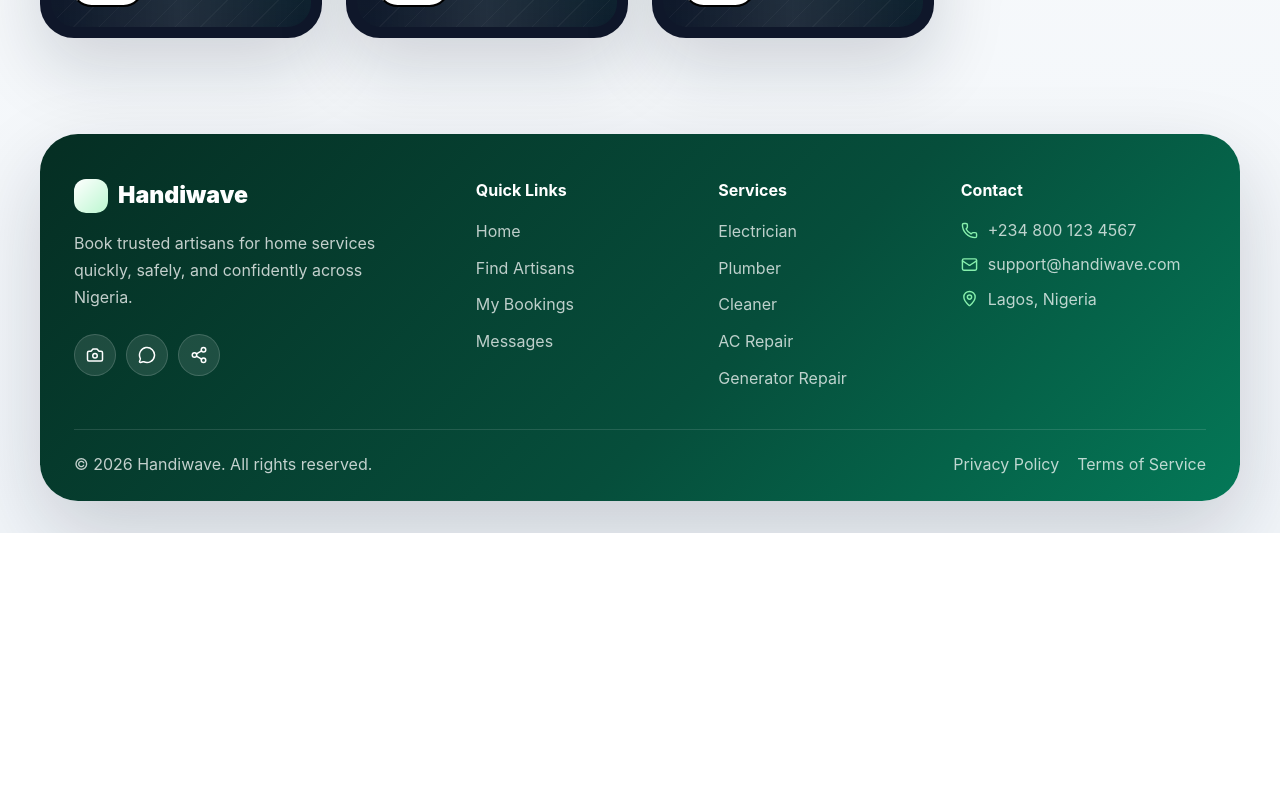
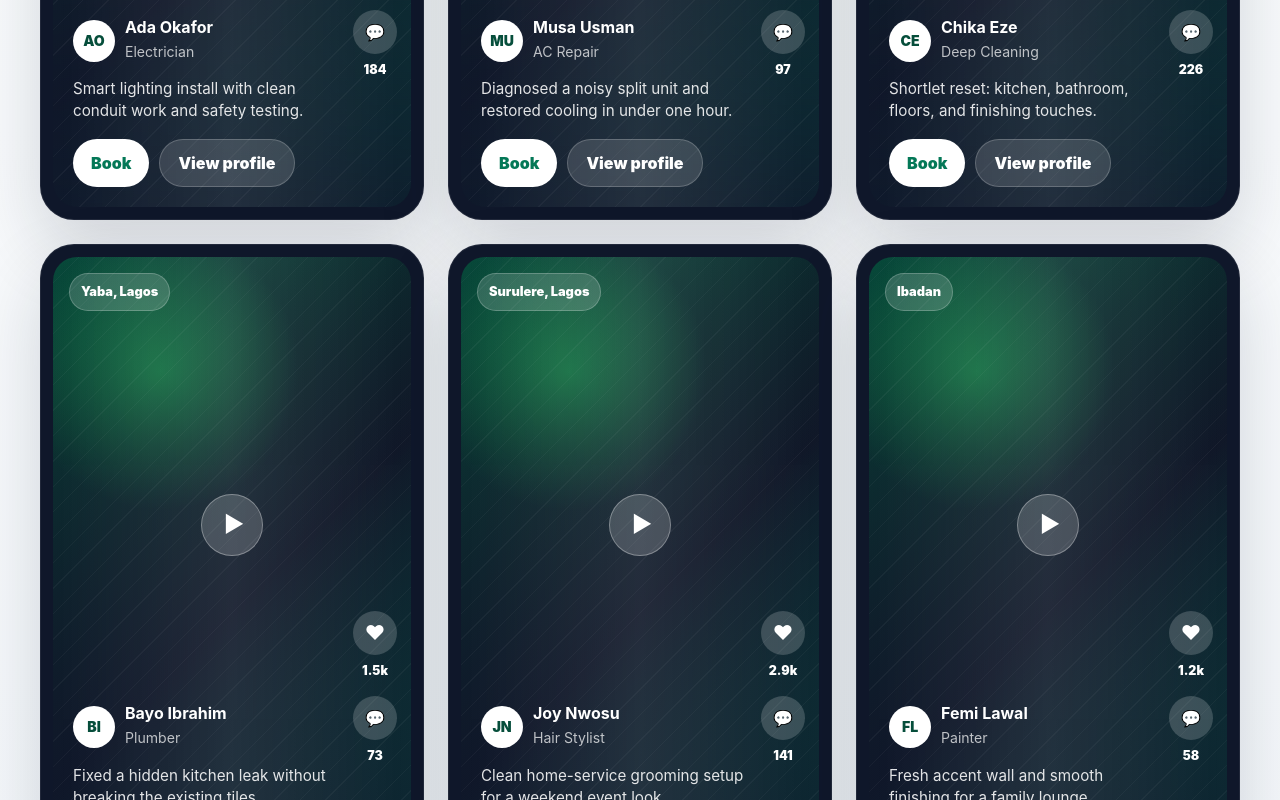
Before and after one commit to DocChukiy/handiwave, a React (Vite) app: page /reels in a window 1280 px wide. Shown: the part 1060-1860 px from the top of the page. Before the commit the page ends 1593 px from the top, so only its background shows below. Built offline with nearby package versions, Linux system fonts and the light colour scheme.

Commit message:
Upgrade the Handiwave Reels page

```diff
--- a/src/App.css
+++ b/src/App.css
@@ -999,6 +999,90 @@
   transform: translateY(-1px);
 }
 
+.reels-page {
+  display: grid;
+  gap: clamp(34px, 5vw, 58px);
+  padding-bottom: clamp(72px, 8vw, 96px);
+}
+
+.reels-hero {
+  text-align: center;
+}
+
+.reels-hero h1,
+.reels-hero p {
+  margin-left: auto;
+  margin-right: auto;
+}
+
+.reels-showcase-grid {
+  display: grid;
+  gap: 24px;
+  grid-template-columns: repeat(3, minmax(0, 1fr));
+}
+
+.premium-reel-card {
+  border: 1px solid rgba(255, 255, 255, 0.08);
+  padding: 12px;
+}
+
+.premium-reel-card .video-placeholder {
+  min-height: 560px;
+}
+
+.reel-location {
+  background: rgba(255, 255, 255, 0.16);
+  border: 1px solid rgba(255, 255, 255, 0.22);
+  border-radius: 999px;
+  color: #ffffff;
+  font-size: 0.8rem;
+  font-weight: 900;
+  left: 16px;
+  padding: 8px 11px;
+  position: absolute;
+  top: 16px;
+  z-index: 2;
+}
+
+.comment-icon {
+  align-items: center;
+  background: rgba(255, 255, 255, 0.18);
+  border-radius: 999px;
+  display: flex;
+  font-size: 1rem;
+  height: 44px;
+  justify-content: center;
+  margin-top: 10px;
+  width: 44px;
+}
+
+.reel-actions {
+  display: flex;
+  flex-wrap: wrap;
+  gap: 10px;
+}
+
+.reel-profile-button {
+  align-items: center;
+  background: rgba(255, 255, 255, 0.14);
+  border: 1px solid rgba(255, 255, 255, 0.2);
+  border-radius: 999px;
+  color: #ffffff;
+  display: inline-flex;
+  font-weight: 900;
+  justify-content: center;
+  padding: 11px 18px;
+  text-decoration: none;
+  transition:
+    background-color 180ms ease,
+    transform 180ms ease;
+}
+
+.reel-profile-button:hover {
+  background: rgba(255, 255, 255, 0.22);
+  transform: translateY(-1px);
+}
+
 .final-cta-section {
   align-items: center;
   background:
@@ -2005,7 +2089,8 @@
 
   .featured-artisans-grid,
   .reels-grid,
-  .services-grid {
+  .services-grid,
+  .reels-showcase-grid {
     grid-template-columns: repeat(2, minmax(0, 1fr));
   }
 
@@ -2149,6 +2234,11 @@
     text-align: left;
   }
 
+  .reels-showcase-grid {
+    grid-template-columns: repeat(2, minmax(0, 1fr));
+    text-align: left;
+  }
+
   .final-cta-section {
     grid-template-columns: 1fr;
     text-align: left;
@@ -2346,8 +2436,21 @@
     grid-template-columns: 1fr;
   }
 
+  .reels-showcase-grid {
+    grid-template-columns: 1fr;
+  }
+
   .video-placeholder {
     min-height: 440px;
+  }
+
+  .premium-reel-card .video-placeholder {
+    min-height: 540px;
+  }
+
+  .reel-actions {
+    display: grid;
+    grid-template-columns: 1fr;
   }
 
   .final-cta-section {
--- a/src/pages/Reels.jsx
+++ b/src/pages/Reels.jsx
@@ -1,31 +1,122 @@
+import { motion } from 'framer-motion'
+import { Link } from 'react-router-dom'
+
 const reels = [
-  { artisan: 'Ada Okafor', service: 'Electrician', caption: 'Smart lighting install in Lekki', likes: '2.4k' },
-  { artisan: 'Musa Usman', service: 'AC Repair', caption: 'Fast AC servicing before noon', likes: '1.8k' },
-  { artisan: 'Chika Eze', service: 'Cleaner', caption: 'Shortlet reset in under 3 hours', likes: '3.1k' },
+  {
+    artisan: 'Ada Okafor',
+    initials: 'AO',
+    service: 'Electrician',
+    location: 'Lekki, Lagos',
+    caption: 'Smart lighting install with clean conduit work and safety testing.',
+    likes: '2.4k',
+    comments: 184,
+  },
+  {
+    artisan: 'Musa Usman',
+    initials: 'MU',
+    service: 'AC Repair',
+    location: 'Wuse, Abuja',
+    caption: 'Diagnosed a noisy split unit and restored cooling in under one hour.',
+    likes: '1.8k',
+    comments: 97,
+  },
+  {
+    artisan: 'Chika Eze',
+    initials: 'CE',
+    service: 'Deep Cleaning',
+    location: 'Port Harcourt',
+    caption: 'Shortlet reset: kitchen, bathroom, floors, and finishing touches.',
+    likes: '3.1k',
+    comments: 226,
+  },
+  {
+    artisan: 'Bayo Ibrahim',
+    initials: 'BI',
+    service: 'Plumber',
+    location: 'Yaba, Lagos',
+    caption: 'Fixed a hidden kitchen leak without breaking the existing tiles.',
+    likes: '1.5k',
+    comments: 73,
+  },
+  {
+    artisan: 'Joy Nwosu',
+    initials: 'JN',
+    service: 'Hair Stylist',
+    location: 'Surulere, Lagos',
+    caption: 'Clean home-service grooming setup for a weekend event look.',
+    likes: '2.9k',
+    comments: 141,
+  },
+  {
+    artisan: 'Femi Lawal',
+    initials: 'FL',
+    service: 'Painter',
+    location: 'Ibadan',
+    caption: 'Fresh accent wall and smooth finishing for a family lounge.',
+    likes: '1.2k',
+    comments: 58,
+  },
 ]
 
 function Reels() {
   return (
-    <div className="starter-page">
-      <section className="page-hero compact">
-        <p className="section-kicker">Reels</p>
+    <div className="reels-page">
+      <section className="page-hero compact reels-hero">
+        <p className="section-kicker">Handiwave reels</p>
         <h1>Watch artisans prove their craft</h1>
-        <p>Short previews of real work, transformations, and service moments from Handiwave professionals.</p>
+        <p>
+          Swipe through real service moments, transformations, and behind-the-scenes
+          work from verified professionals across Nigeria.
+        </p>
       </section>
 
-      <section className="reels-grid">
-        {reels.map((reel) => (
-          <article className="reel-card" key={reel.caption}>
+      <section className="reels-showcase-grid">
+        {reels.map((reel, index) => (
+          <motion.article
+            className="reel-card premium-reel-card"
+            key={`${reel.artisan}-${reel.service}`}
+            initial={{ opacity: 0, y: 26 }}
+            animate={{ opacity: 1, y: 0 }}
+            transition={{ duration: 0.45, delay: index * 0.06, ease: 'easeOut' }}
+            whileHover={{ y: -10, scale: 1.01 }}
+          >
             <div className="video-placeholder">
-              <div className="play-button">▶</div>
-              <div className="reel-side-actions"><span className="like-icon">♥</span><small>{reel.likes}</small></div>
+              <div className="reel-location">{reel.location}</div>
+              <div className="play-button" aria-hidden="true">
+                ▶
+              </div>
+
+              <div className="reel-side-actions">
+                <span className="like-icon" aria-label={`${reel.likes} likes`}>
+                  ♥
+                </span>
+                <small>{reel.likes}</small>
+                <span className="comment-icon" aria-label={`${reel.comments} comments`}>
+                  💬
+                </span>
+                <small>{reel.comments}</small>
+              </div>
+
               <div className="reel-overlay">
-                <div className="reel-profile"><span>{reel.artisan[0]}</span><div><strong>{reel.artisan}</strong><p>{reel.service}</p></div></div>
+                <div className="reel-profile">
+                  <span>{reel.initials}</span>
+                  <div>
+                    <strong>{reel.artisan}</strong>
+                    <p>{reel.service}</p>
+                  </div>
+                </div>
                 <p className="reel-caption">{reel.caption}</p>
-                <button className="reel-book-button" type="button">Book</button>
+                <div className="reel-actions">
+                  <Link className="reel-book-button" to="/bookings">
+                    Book
+                  </Link>
+                  <Link className="reel-profile-button" to="/artisan-profile">
+                    View profile
+                  </Link>
+                </div>
               </div>
             </div>
-          </article>
+          </motion.article>
         ))}
       </section>
     </div>
```
